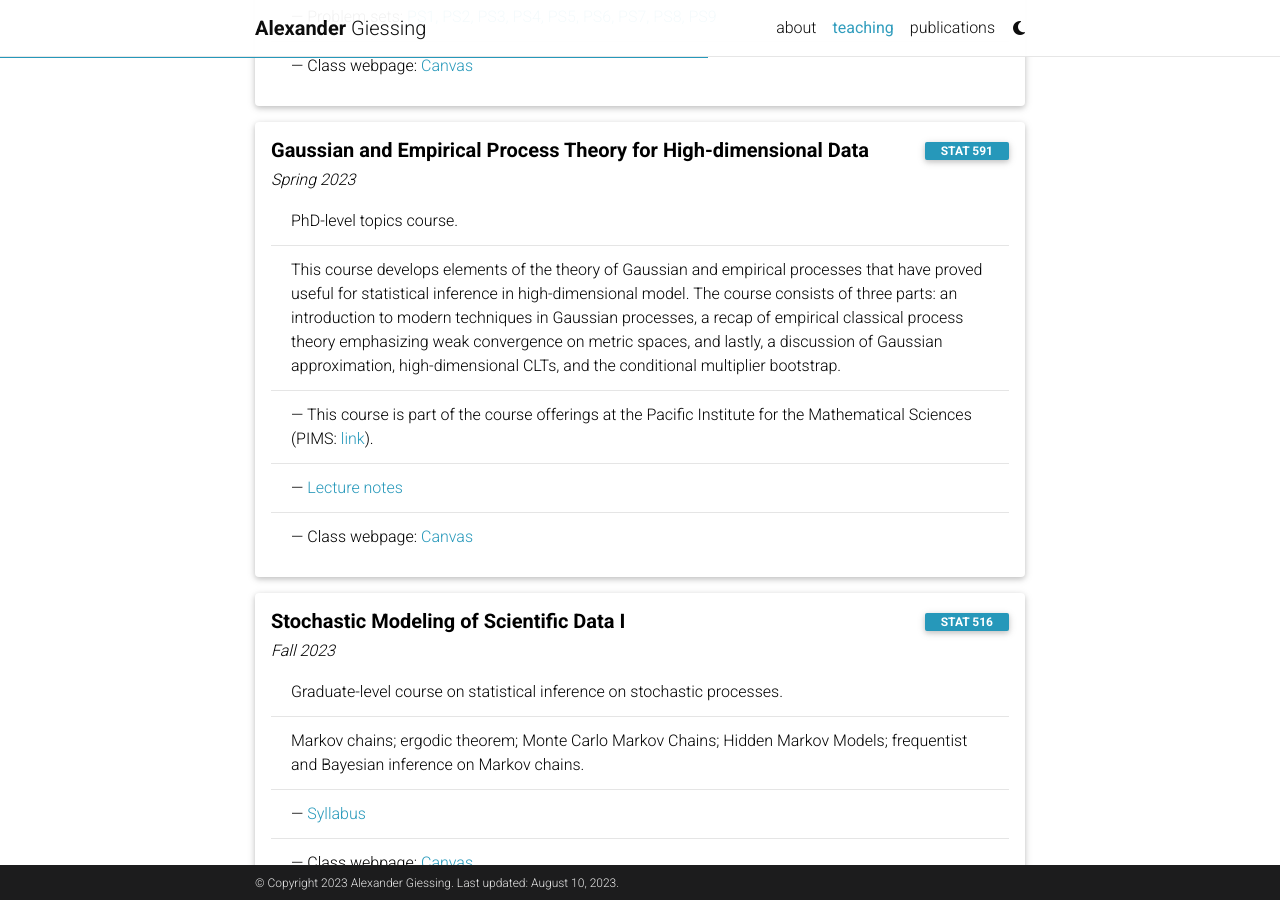
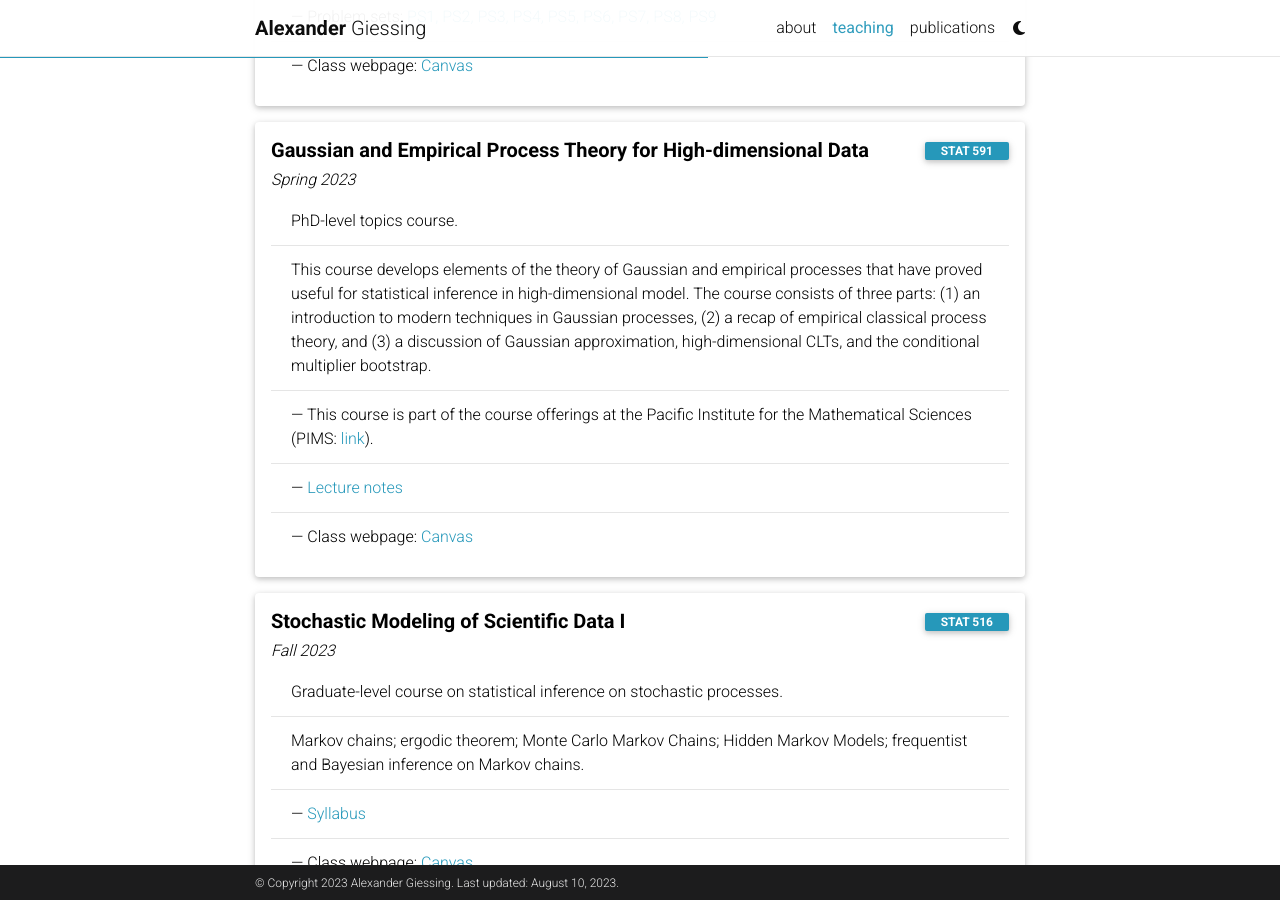
Before and after one commit to agiessing/agiessing.github.io, a Jekyll site: the page built from _pages/teaching.md, in a window 1280 px wide and 900 px high, scrolled down 1037 px. Built offline with Jekyll 4.4.1, drawn with Linux system fonts in a browser that asks for light colours; comment, search, counter and statistics services are not loaded; a style sheet for code colours, icons or effects is not loaded.

Commit message:
Update teaching.md

```diff
--- a/_pages/teaching.md
+++ b/_pages/teaching.md
@@ -70,7 +70,7 @@
     <h6 class="font-italic mt-2 mt-sm-0">Spring 2023</h6>
     <ul class="card-text font-weight-light list-group list-group-flush">
       <li class="list-group-item">PhD-level topics course.</li>
-      <li class="list-group-item"> This course develops elements of the theory of Gaussian and empirical processes that have proved useful for statistical inference in high-dimensional model. The course consists of three parts: an introduction to modern techniques in Gaussian processes, a recap of empirical classical process theory emphasizing weak convergence on metric spaces, and lastly, a discussion of Gaussian approximation, high-dimensional CLTs, and the conditional multiplier bootstrap. </li>
+      <li class="list-group-item"> This course develops elements of the theory of Gaussian and empirical processes that have proved useful for statistical inference in high-dimensional model. The course consists of three parts: (1) an introduction to modern techniques in Gaussian processes, (2) a recap of empirical classical process theory, and (3) a discussion of Gaussian approximation, high-dimensional CLTs, and the conditional multiplier bootstrap. </li>
       <li class="list-group-item">— This course is part of the course offerings
       at the Pacific Institute for the Mathematical Sciences (PIMS: <a href="https://courses.pims.math.ca/tag/2022-2023/"> link</a>).</li>
       <li class="list-group-item">— <a href="..."> Lecture notes</a> </li>
```
